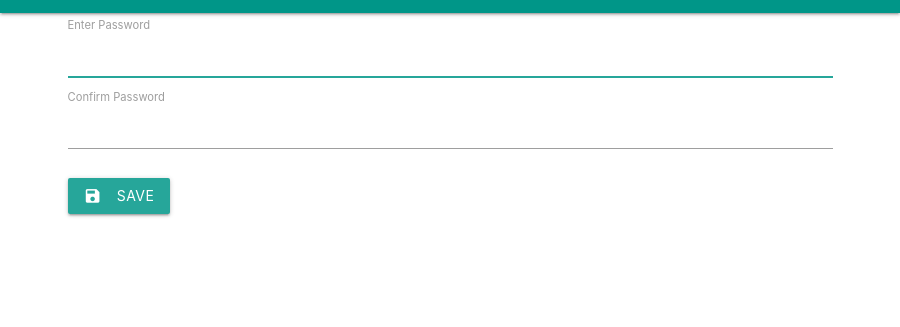
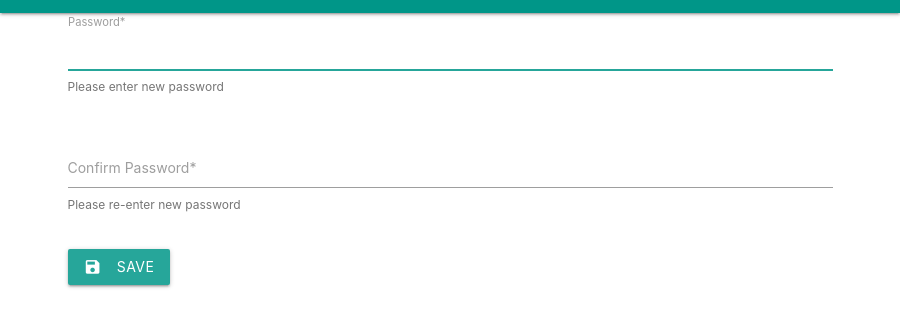
Before and after one commit to bharavi15/Password-Manager, an Electron app: page assets/html/savePassword.html in a window 900 px wide. Shown: the part 51-378 px from the top of the page. Drawn offline with nearby package versions, Linux system fonts and the light colour scheme; no server answers.

Commit message:
UI improvements

```diff
--- a/assets/html/savePassword.html
+++ b/assets/html/savePassword.html
@@ -6,6 +6,8 @@
 	<meta name="viewport" content="width=device-width, initial-scale=1.0">
 	<meta http-equiv="X-UA-Compatible" content="ie=edge">
 	<title>Enter Password</title>
+	<script src="https://cdnjs.cloudflare.com/ajax/libs/materialize/1.0.0/js/materialize.min.js" type="text/javascript">
+	</script>
 	<link rel="stylesheet" href="https://cdnjs.cloudflare.com/ajax/libs/materialize/1.0.0/css/materialize.min.css">
 	<link href="https://fonts.googleapis.com/icon?family=Material+Icons" rel="stylesheet">
 	<script>
@@ -82,13 +84,16 @@
 		</div>
 	</nav>
 	<div class="container">
-		<div>
-			<label>Enter Password</label>
+		<div class="input-field">
+			<label for="password">Password*</label>
 			<input type="password" id="password" autofocus required>
+			<span class="helper-text">Please enter new password</span>
 		</div>
-		<div>
-			<label data-error="Password do not match">Confirm Password</label>
+		<br />
+		<div class="input-field">
+			<label for="confirmPassword">Confirm Password*</label>
 			<input onkeyup="validate()" type="password" id="confirmPassword">
+			<span class="helper-text">Please re-enter new password</span>
 		</div>
 		<label id="show-error" class="materialize-red-text" style="display:none"></label><br>
 		<a class="waves-effect waves-light btn" id="submitButton" onclick="sendDataToBackend()"> <i
```
Also changed, not shown: assets/html/saveService.html (+5 -6 lines).
